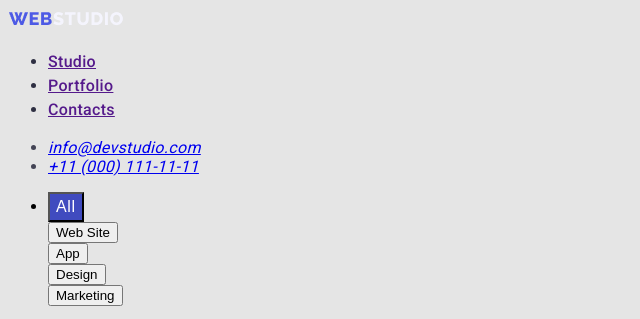
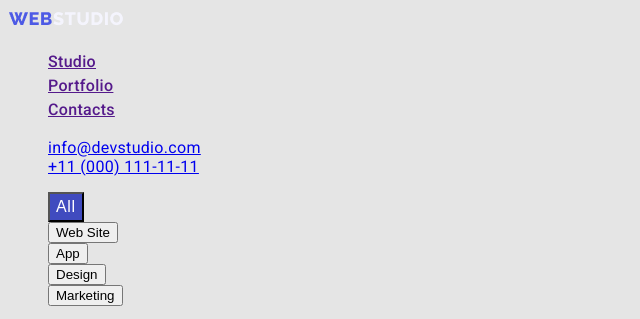
Before and after one commit to Vasiliy03071980/goit-markup-hw-02, a plain HTML site: page portfolio.html in a window 1280 px wide. Shown: the top 319 px of the page, 0-640 px from the left. Drawn offline with Linux system fonts and the light colour scheme.

Commit message:
goit-markup-hw-02

```diff
--- a/css/styles.css
+++ b/css/styles.css
@@ -21,19 +21,23 @@ body {
   letter-spacing: 0.02em;
   color: #2e2f42;
 }
-.nav-text a:hover, :focus {color: #404BBF;
-
+.nav-text a:hover,
+:focus {
+  color: #404bbf;
 }
 
 .adress-text {
+  font-family: "Roboto";
+  font-style: normal;
   font-weight: 400;
   font-size: 16px;
   line-height: 1, 5;
   letter-spacing: 0.02em;
   color: #434455;
 }
-.adress-text  a:hover, :focus {
-  color: #404BBF;
+.adress-text a:hover,
+:focus {
+  color: #404bbf;
 }
 
 /*------ButtonSection------*/
@@ -51,7 +55,8 @@ body {
   cursor: pointer;
 }
 .button-text-all a:hover,
-:focus .button-text a:hover, :focus {
+:focus .button-text a:hover,
+:focus {
   color: #404bbf;
 }
 
@@ -65,7 +70,6 @@ body {
   text-align: center;
   letter-spacing: 0.04em;
   color: #4d5ae5;
-
 }
 
 .button-header {
@@ -76,10 +80,11 @@ body {
   align-items: center;
   letter-spacing: 0.04em;
   color: #ffffff;
-  background: #4D5AE5;
+  background: #4d5ae5;
 }
-.button-header  a:hover, :focus { background:  #404BBF;
-
+.button-header a:hover,
+:focus {
+  background: #404bbf;
 }
 
 /*------Main------*/
--- a/portfolio.html
+++ b/portfolio.html
@@ -5,27 +5,32 @@
     <meta http-equiv="X-UA-Compatible" content="IE=edge" />
     <meta name="viewport" content="width=device-width, initial-scale=1.0" />
     <title>Document</title>
-    <link rel="preconnect" href="https://fonts.googleapis.com">
-<link rel="preconnect" href="https://fonts.gstatic.com" crossorigin>
-<link href="https://fonts.googleapis.com/css2?family=Montserrat:wght@400;700&family=Raleway:wght@800&family=Roboto:wght@400;500;700;900&display=swap" rel="stylesheet">
+    <link rel="preconnect" href="https://fonts.googleapis.com" />
+    <link rel="preconnect" href="https://fonts.gstatic.com" crossorigin />
+    <link
+      href="https://fonts.googleapis.com/css2?family=Montserrat:wght@400;700&family=Raleway:wght@800&family=Roboto:wght@400;500;700;900&display=swap"
+      rel="stylesheet"
+    />
     <link rel="stylesheet" href="css/styles.css" />
   </head>
   <body>
     <header class="page-header">
       <nav class="page-nav">
-        <a href="./index.html"><img src="./images/logo.png" alt="site-logo"/></a>
-        <ul>
-          <li class="nav-text"><a href="">Studio</a></li>
-          <li class="nav-text"><a href="">Portfolio</a></li>
-          <li class="nav-text"><a href="">Contacts</a></li>
+        <a href="./index.html"
+          ><img src="./images/logo.png" alt="site-logo"
+        /></a>
+        <ul class="list">
+          <li class="nav-text link"><a href="">Studio</a></li>
+          <li class="nav-text link"><a href="">Portfolio</a></li>
+          <li class="nav-text link"><a href="">Contacts</a></li>
         </ul>
       </nav>
       <address>
-        <ul>
-          <li class="adress-text">
+        <ul class="list">
+          <li class="adress-text link">
             <a href="mailto:info@devstudio.com">info@devstudio.com</a>
           </li>
-          <li class="adress-text">
+          <li class="adress-text link">
             <a href="tel:+110001111111"> +11 (000) 111-11-11 </a>
           </li>
         </ul>
@@ -33,7 +38,7 @@
     </header>
     <main>
       <section>
-        <ul>
+        <ul class="list">
           <li>
             <button type="button" class="button-text-all" class="button-type">
               All
@@ -46,7 +51,7 @@
         </ul>
       </section>
       <section>
-        <ul>
+        <ul class="list">
           <li>
             <img
               src="./images/Banking App Interface Concept.jpg"
@@ -133,7 +138,7 @@
       </section>
     </main>
     <footer class="page-footer">
-      <a href="./index.html"><img src="./images/logo.png" alt="site-logo"/></a>
+      <a href="./index.html"><img src="./images/logo.png" alt="site-logo" /></a>
       <p class="footer-text">
         Increase the flow of customers and sales for your business with digital
         marketing & growth solutions.
```
Also changed, not shown: index.html (+11 -8 lines).
